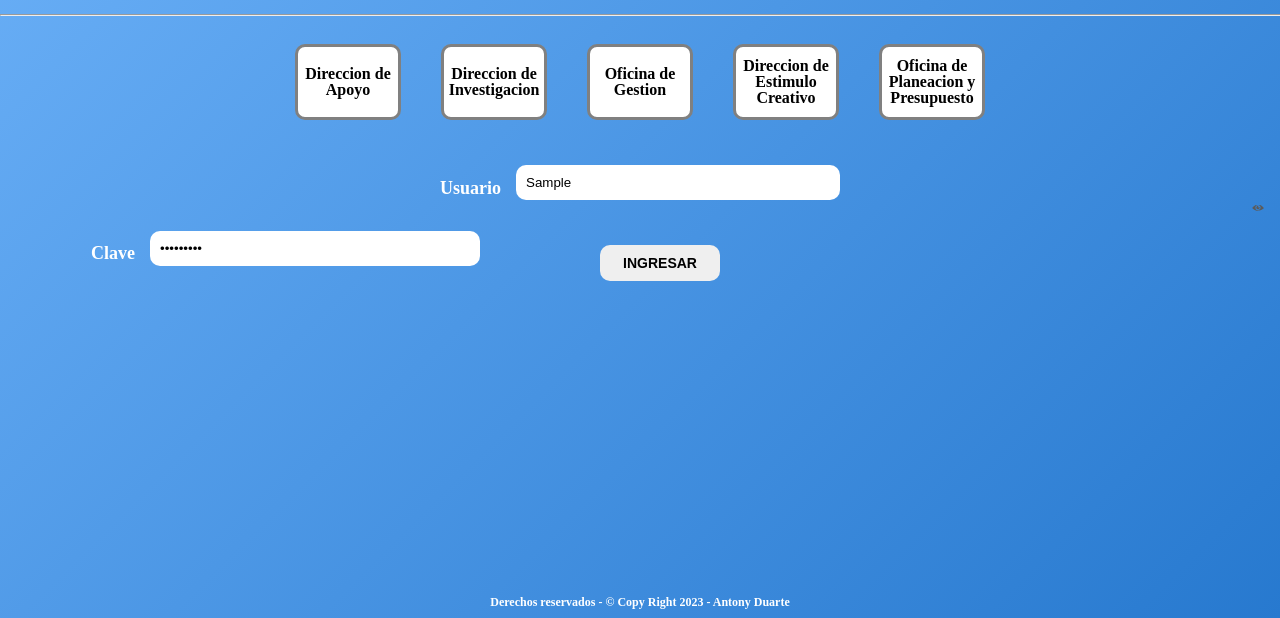
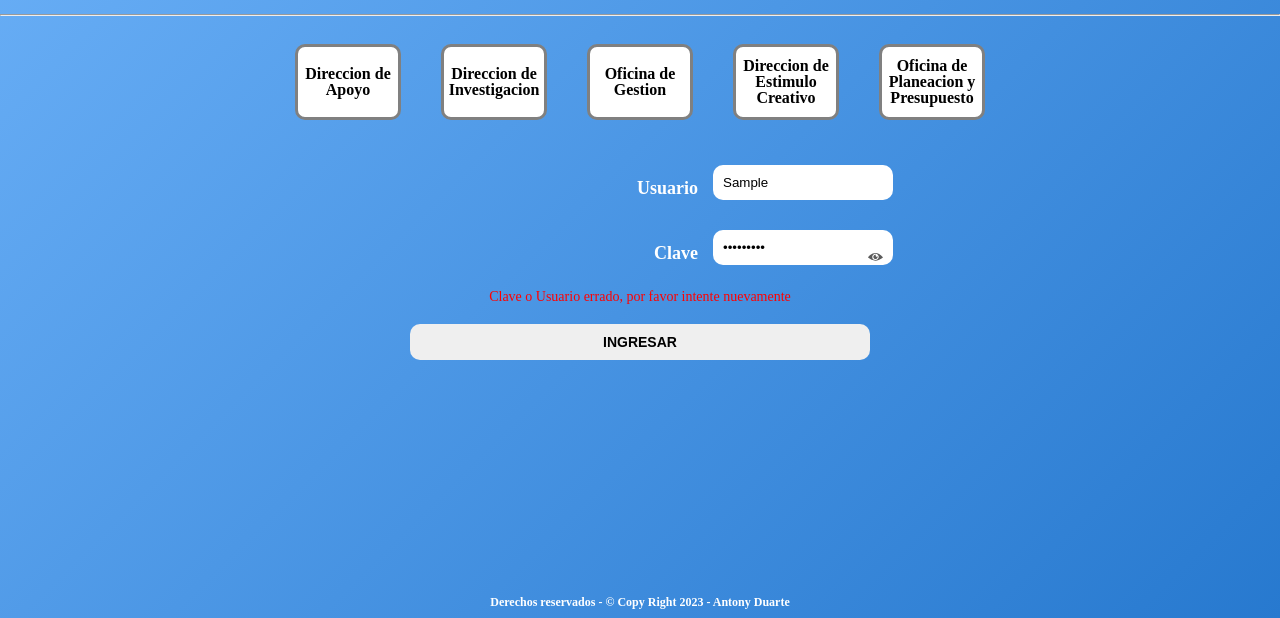
Before and after one commit to Duarte95/Andreyna, a plain HTML site: page pantallas/ingreso_sistema.html in a window 1280 px wide. Both pictures are taken after typing "Sample", "Sample123" into the empty fields and a click on the button "INGRESAR". Shown: the part 182-800 px from the top of the page. Drawn offline with Linux system fonts and the light colour scheme.

Commit message:
correccion de inputs

```diff
--- a/css/base/base.css
+++ b/css/base/base.css
@@ -11,6 +11,7 @@
 html {
 
     height: 100vh;
+    width: 100vw;
     background: linear-gradient(135deg, #6CB1F8, #2779CF);
     background-repeat: no-repeat;
 
@@ -18,7 +19,7 @@ html {
 
 hr {
 
-  width: 100%;
+  width: calc(100vw - 2px);
 
 }
 
@@ -35,7 +36,7 @@ body {
 .cuerpo {
 
   flex-grow: 1;
-  width: 80%;
+  width: 90%;
 
 }
 
--- a/css/base/cabecera.css
+++ b/css/base/cabecera.css
@@ -23,13 +23,14 @@
 
 .titulo{
 
-  font-size: 50px;
+  font-size: 30px;
   text-align: center;
 
 }
 
 .subtitulo {
 
+  font-size: 10px;
   font-weight: bold;
   text-align: center;
 
--- a/css/base/formulario.css
+++ b/css/base/formulario.css
@@ -1,21 +1,28 @@
 .formulario {
   margin: 20px auto;
-  width: 80%;
-  max-width: 420px; /*mientras ajusto directamente los inputs*/
+  width: 100%;
+  /*mientras ajusto directamente los inputs*/
 }
 
 .formulario_contenedor {
   display: flex;
   flex-direction: column;
   align-items: center;
+  width: 100%
 }
 
 .input_wrapper {
   display: flex;
   align-items: center;
-  justify-content: right;
+  justify-content: center;
   margin-bottom: 10px;
-  width: 400px;
+  width: 90%;
+}
+
+.input_container {
+  /*width: 220px;*/
+  /*justify-self: center;*/
+  position: relative;
 }
 
 .label {
@@ -24,4 +31,5 @@
   font-weight: bold;
   font-size: 18px;
   text-align: right;
+  width: 30%;
 }
--- a/css/base/inputs-boton.css
+++ b/css/base/inputs-boton.css
@@ -8,6 +8,6 @@
   outline-style: none;
   min-width: 120px;
   box-sizing: border-box;
-  width: 330px;
-
+  /*width: 330px; originalmemte*/
+  width: 180px;
 }
--- a/css/components/departamentos.css
+++ b/css/components/departamentos.css
@@ -13,8 +13,8 @@
 }
 
 .departamentos {
-  width: 60px;
-  height: 40px;
+  width: 80px;
+  height: 50px;
   border: 3px solid gray;
   border-radius: 10px;
   display: flex;
@@ -23,7 +23,7 @@
   background-color: white;
   margin: 10px;
   font-weight: bold;
-  font-size: 10px;
+  font-size: 12px;
   text-align: center;
   cursor: pointer;
 }
@@ -39,9 +39,9 @@
 
   .departamentos {
 
-    width: 80px;
-    height: 60px;
-    margin: 12px;
+    width: 100px;
+    height: 80px;
+    margin: 14px;
     font-size: 16px;
 
   }
--- a/css/components/icono.css
+++ /dev/null
@@ -1,4 +0,0 @@
-.icono {
-    width: auto;
-    height: 60px;
-}
--- a/css/components/mostrar-ocultar.css
+++ b/css/components/mostrar-ocultar.css
@@ -6,9 +6,25 @@
     cursor: pointer;
   }
 
-  .icono_mostrar_ocultar .icono {
-    width: 24px;
-    height: 24px;
+  .icono_mostrar_ocultar .icono{
+    width: auto;
+  }
+
+  .icono {
+    width: 60px;
+    height: 30px;
+  }
+
+/*  .ocultar {
+    position: absolute;
+    top: 12px;
+    right: 0;
+  }*/
+
+  .mostrar{
+    position: absolute;
+    top: 0px;
+    right: 0;
   }
 
   .icono_mostrar_ocultar .ocultar {
--- /dev/null
+++ b/css/components/span_error.css
@@ -0,0 +1,7 @@
+.mensaje_error{
+  display: none;
+  color: red;
+  font-size: 14px;
+  font-weight: 400;
+  text-align: center;
+}
--- a/css/inicio.css
+++ b/css/inicio.css
@@ -43,7 +43,7 @@ html {
 .nombre_completo {
 
   color: black;
-  font-size: 20px;
+  font-size: 18px;
   font-weight: bold;
   text-align: center;
   margin-top: 20px;
--- a/js/iniciarSesion.js
+++ b/js/iniciarSesion.js
@@ -25,14 +25,20 @@ const usuarios = [
       usuario => usuario.usuario === usuarioIngresado && usuario.clave === claveIngresada
     );
 
+    const spanError = document.querySelector('[data-error]');
+
     if (usuarioEncontrado) {
       // Inicio de sesión exitoso
       console.log('Inicio de sesión exitoso');
       // Aquí puedes redirigir a la página correspondiente
       window.location.href = '../pantallas/seccion_metas.html';
+    } else if (usuarioIngresado.value && claveIngresada.value == '') {
+      spanError.style.display = 'block';
+      spanError.innerHTML = 'Estos campos no pueden estar vacios';
     } else {
       // Inicio de sesión fallido
-      console.log('Inicio de sesión fallido');
+      spanError.style.display = 'block';
+      spanError.innerHTML = 'Clave o Usuario errado, por favor intente nuevamente';
     }
   }
 
--- a/pantallas/ingreso_sistema.html
+++ b/pantallas/ingreso_sistema.html
@@ -17,7 +17,7 @@
   <link rel="stylesheet" href="../css/components/departamentos.css">
   <link rel="stylesheet" href="../css/base/formulario.css">
   <link rel="stylesheet" href="../css/components/mostrar-ocultar.css">
-  <link rel="stylesheet" href="../css/components/icono.css">
+  <link rel="stylesheet" href="../css/components/span_error.css">
 
 </head>
 
@@ -72,21 +72,29 @@
 
     <section class="formulario">
       <form action="./seccion_metas.html" class="formulario_contenedor">
+
         <div class="input_wrapper">
           <label class="label user" for="Usuario">Usuario</label>
           <input class="input usuario" type="text" required data-usuario>
         </div>
+
         <div class="input_wrapper">
           <label class="label pass" for="Clave">Clave</label>
           <div class="input_container">
             <input class="input clave" type="password" required data-clave>
             <div class="icono_mostrar_ocultar" onclick="togglePasswordVisibility()">
+
               <img src="../img/mostrar.svg" alt="mostrar" class="icono mostrar">
-              <img src="../img/ocultar.svg" alt="mostrar" class="icono ocultar">
+
+              <img src="../img/ocultar.svg" alt="ocultar" class="icono ocultar">
+
+            </div>
           </div>
         </div>
+        <span class="mensaje_error" data-error></span>
         <button class="boton ingreso" type="submit" data-entrar>INGRESAR</button>
       </form>
+
     </section>
 
 
```
